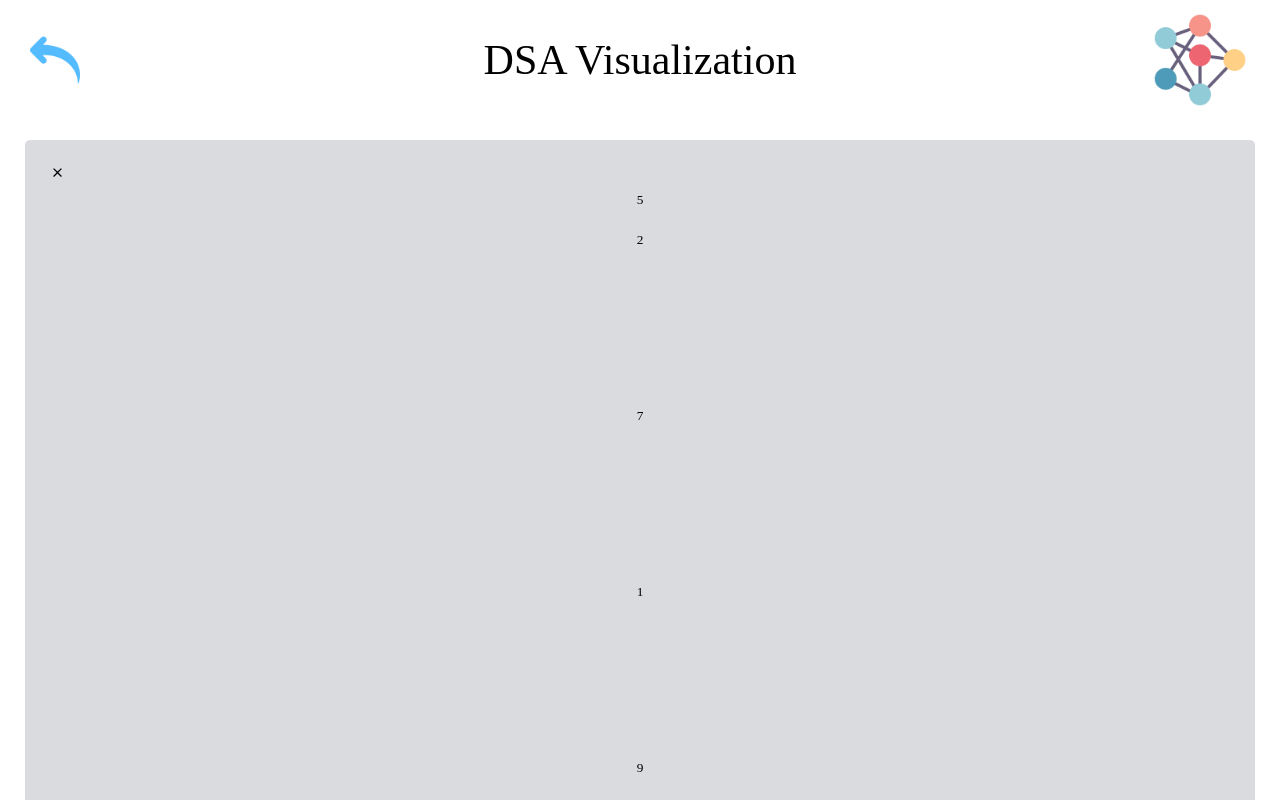
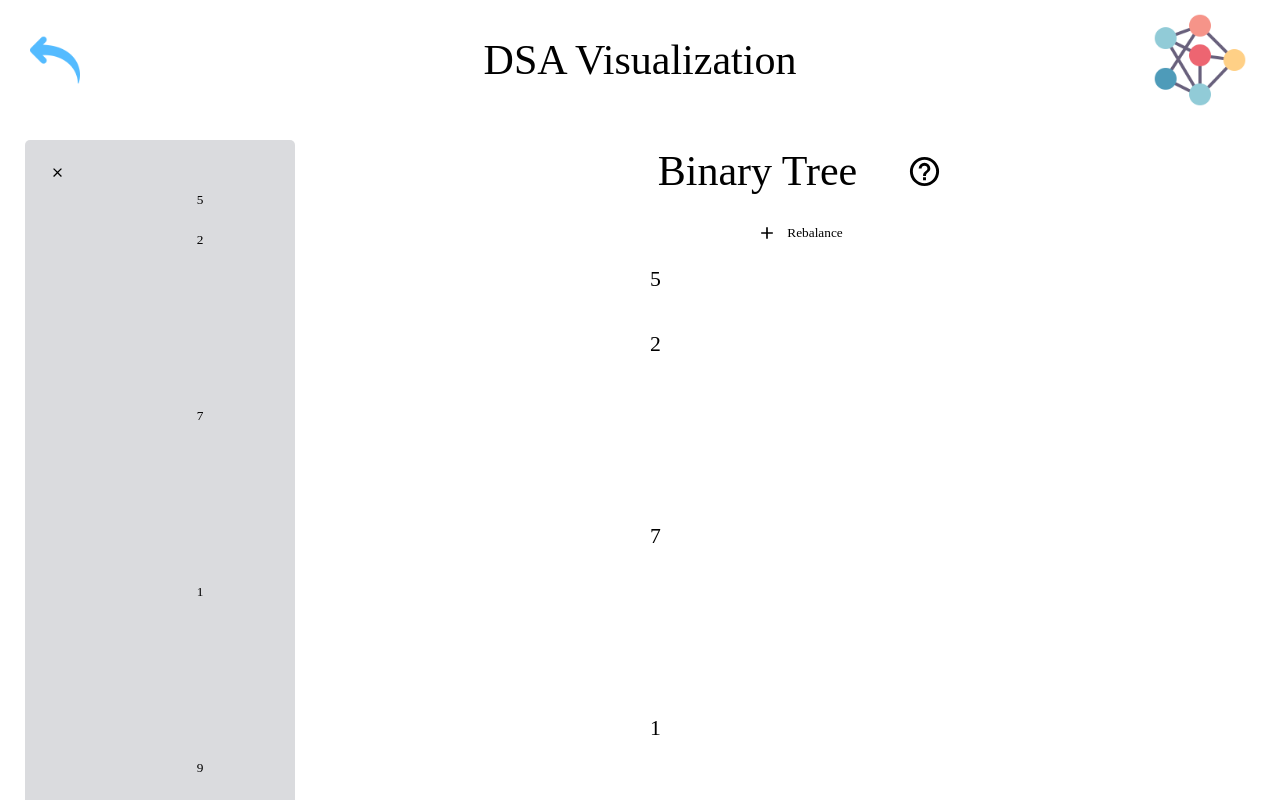
Before and after one commit to NestorNebula/dsa-visualization, a React (Vite) app: page /data-structures/binary-tree in a window 1280 px wide. Shown: the top 800 px of the page. Built offline with nearby package versions, Linux system fonts and the light colour scheme.

Commit message:
feat: add styles to BinaryTree pages

```diff
--- a/src/pages/data-structures/binary-tree/BinaryTree.styles.ts
+++ b/src/pages/data-structures/binary-tree/BinaryTree.styles.ts
@@ -1,5 +1,6 @@
 import styled from 'styled-components';
+import { CommonDSA } from '@styles/common-styles';
 
-const BinaryTree = styled.main``;
+const BinaryTree = styled(CommonDSA)``;
 
 export { BinaryTree };
--- a/src/pages/data-structures/binary-tree/binary-tree-main/BinaryTreeMain.styles.ts
+++ b/src/pages/data-structures/binary-tree/binary-tree-main/BinaryTreeMain.styles.ts
@@ -1,5 +1,6 @@
 import styled from 'styled-components';
+import { CommonDSAMain } from '@styles/common-styles';
 
-const BinaryTreeMain = styled.section``;
+const BinaryTreeMain = styled(CommonDSAMain)``;
 
 export { BinaryTreeMain };
--- a/src/pages/data-structures/binary-tree/binary-tree-main/BinaryTreeMain.tsx
+++ b/src/pages/data-structures/binary-tree/binary-tree-main/BinaryTreeMain.tsx
@@ -73,6 +73,9 @@ function BinaryTreeMain({
         />
       </OptionsList>
       <Prototype
+        key={`${binaryTree.active}-${value}-${
+          binaryTrees[binaryTree.active].root?.value
+        }`}
         tree={binaryTrees[binaryTree.active]}
         onNodeClick={setActiveValue}
         getOptions={activeValue ? getOptions : undefined}
```
